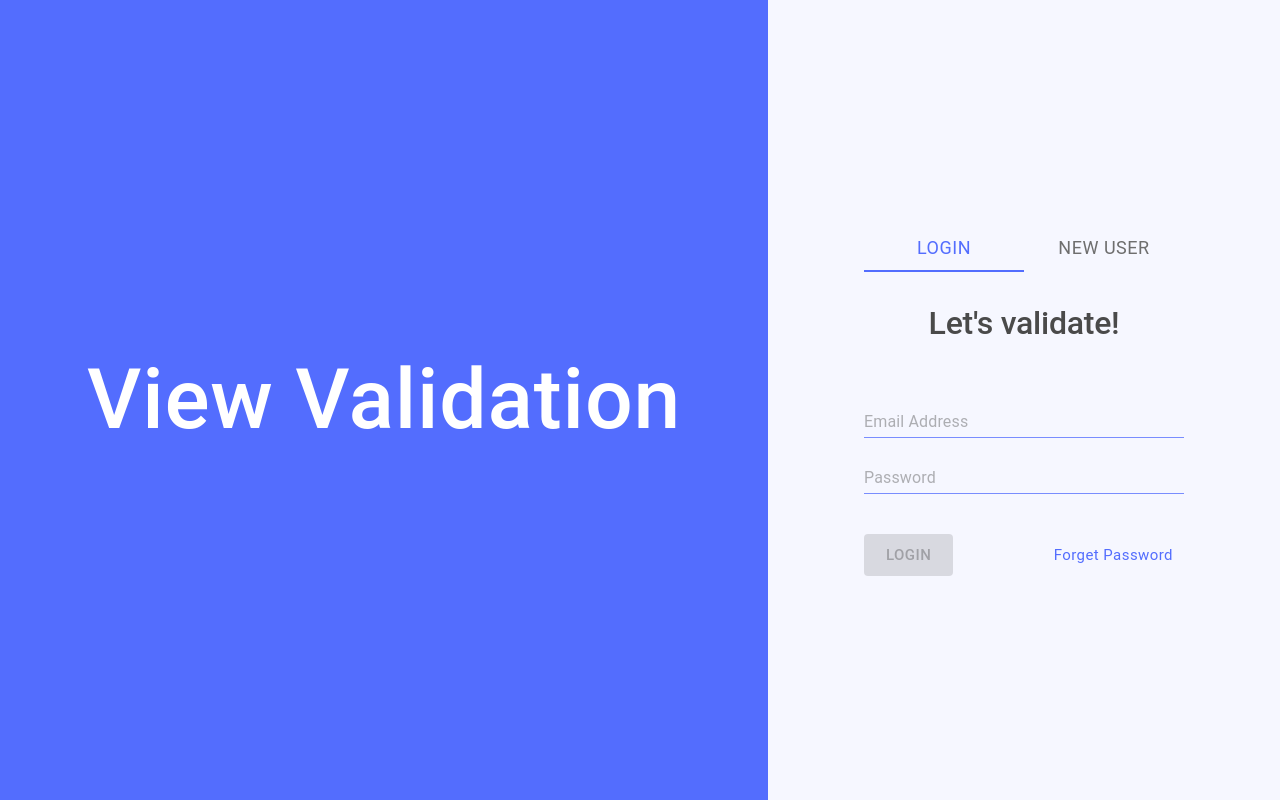
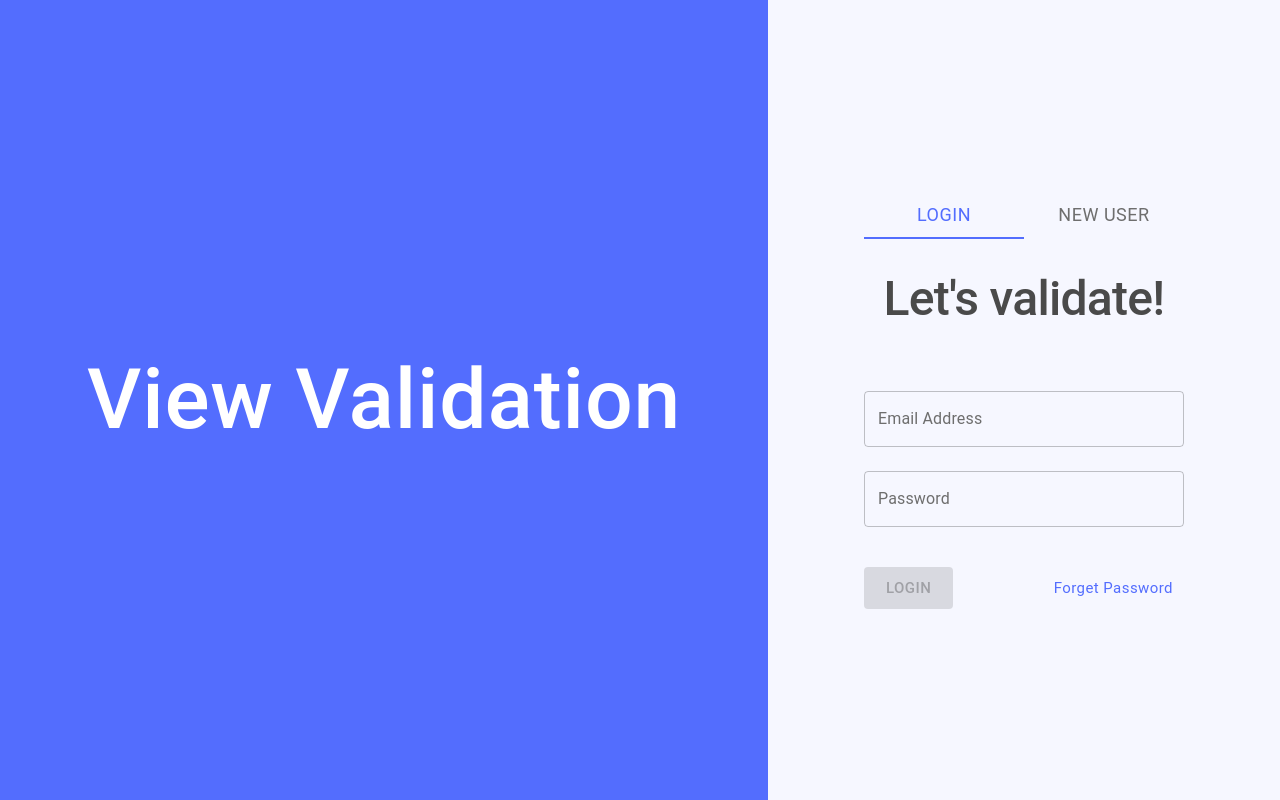
Before and after one commit to LiadKh/FDP, a React (Create React App) app in the folder client/: page /#/login in a window 1280 px wide. Built offline with nearby package versions, Linux system fonts and the light colour scheme.

Commit message:
login page submit

```diff
--- a/client/package.json
+++ b/client/package.json
@@ -16,6 +16,7 @@
     "@material-ui/core": "^4.8.2",
     "@material-ui/icons": "^4.5.1",
     "@material-ui/styles": "^4.8.2",
+    "axios": "^0.19.0",
     "classnames": "^2.2.6",
     "react": "^16.12.0",
     "react-dom": "^16.12.0",
--- a/client/src/context/AuthContext.jsx
+++ b/client/src/context/AuthContext.jsx
@@ -3,14 +3,19 @@ import React from 'react';
 var AuthStateContext = React.createContext();
 var AuthDispatchContext = React.createContext();
 
+const actions = {
+	LOGIN_SUCCESS: 'LOGIN_SUCCESS',
+	SIGN_OUT_SUCCESS: 'SIGN_OUT_SUCCESS',
+	LOGIN_FAILURE: 'LOGIN_FAILURE'
+};
 function authReducer(state, action) {
 	switch (action.type) {
-		case 'LOGIN_SUCCESS':
+		case actions.LOGIN_SUCCESS:
 			return {
 				...state,
 				isAuthenticated: true
 			};
-		case 'SIGN_OUT_SUCCESS':
+		case actions.SIGN_OUT_SUCCESS:
 			return {
 				...state,
 				isAuthenticated: false
@@ -51,28 +56,28 @@ function useAuthDispatch() {
 	return context;
 }
 
-export { AuthProvider, useAuthState, useAuthDispatch, loginAuth, signOut };
+export { AuthProvider, useAuthState, useAuthDispatch, loginUser, signOut };
 
 // ###########################################################
 
-function loginAuth(dispatch, login, password, history, setIsLoading, setError) {
+function loginUser(dispatch, email, password, history, setIsLoading, setError) {
 	setError(false);
 	setIsLoading(true);
 
-	if (!!login && !!password) {
+	if (!!email && !!password) {
 		setTimeout(() => {
 			localStorage.setItem('id_token', 1);
 			setError(null);
 			setIsLoading(false);
 			dispatch({
-				type: 'LOGIN_SUCCESS'
+				type: actions.LOGIN_SUCCESS
 			});
 
 			history.push('/app/dashboard');
 		}, 2000);
 	} else {
 		dispatch({
-			type: 'LOGIN_FAILURE'
+			type: actions.LOGIN_FAILURE
 		});
 		setError(true);
 		setIsLoading(false);
@@ -82,7 +87,7 @@ function loginAuth(dispatch, login, password, history, setIsLoading, setError) {
 function signOut(dispatch, history) {
 	localStorage.removeItem('id_token');
 	dispatch({
-		type: 'SIGN_OUT_SUCCESS'
+		type: actions.SIGN_OUT_SUCCESS
 	});
 	history.push('/login');
 }
--- a/client/src/index.jsx
+++ b/client/src/index.jsx
@@ -9,18 +9,18 @@ import Themes from './themes';
 import App from './components/app/App';
 import * as serviceWorker from './serviceWorker';
 import { LayoutProvider } from './context/LayoutContext';
-// import { AuthProvider } from './context/UserContext';
+import { AuthProvider } from './context/AuthContext';
 // import store from '../redux/store';
 
 ReactDOM.render(
 	// <Provider store={store}>
 	<LayoutProvider>
-		{/* <AuthProvider> */}
-		<ThemeProvider theme={Themes.default}>
-			<CssBaseline />
-			<App />
-		</ThemeProvider>
-		{/* </AuthProvider> */}
+		<AuthProvider>
+			<ThemeProvider theme={Themes.default}>
+				<CssBaseline />
+				<App />
+			</ThemeProvider>
+		</AuthProvider>
 	</LayoutProvider>,
 	// </Provider>
 	document.getElementById('root')
--- a/client/src/pages/login/Login.jsx
+++ b/client/src/pages/login/Login.jsx
@@ -10,27 +10,42 @@ import {
 	Fade
 } from '@material-ui/core';
 import { withRouter } from 'react-router-dom';
-import classnames from 'classnames';
 
 // styles
 import useStyles from './styles';
 
 // context
-// import { useUserDispatch, loginUser } from '../../context/UserContext';
+import { useAuthDispatch, loginUser } from '../../context/AuthContext';
 
 function Login(props) {
 	var classes = useStyles();
 
 	// global
-	// var userDispatch = useUserDispatch();
+	var userDispatch = useAuthDispatch();
 
 	// local
 	var [isLoading, setIsLoading] = useState(false);
 	var [error, setError] = useState(null);
 	var [activeTabId, setActiveTabId] = useState(0);
 	var [nameValue, setNameValue] = useState('');
-	var [loginValue, setLoginValue] = useState('');
+	var [emailValue, setEmailValue] = useState('');
 	var [passwordValue, setPasswordValue] = useState('');
+
+	function handleLoginSubmit(event) {
+		event.preventDefault();
+		// loginUser(
+		// 	userDispatch,
+		// 	loginValue,
+		// 	passwordValue,
+		// 	props.history,
+		// 	setIsLoading,
+		// 	setError
+		// );
+	}
+
+	function handleRegisterSubmit(event) {
+		event.preventDefault();
+	}
 
 	return (
 		<Grid container className={classes.container}>
@@ -54,62 +69,47 @@ function Login(props) {
 					{activeTabId === 0 ? (
 						// sign up form
 						<React.Fragment>
-							<Typography variant="h2" className={classes.greeting}>
+							<Typography variant="h1" className={classes.greeting}>
 								Let's validate!
 							</Typography>
 							<Fade in={error}>
-								<Typography color="secondary" className={classes.errorMessage}>
-									Something is wrong with your login or password :(
+								<Typography color="error" className={classes.errorMessage}>
+									Something is wrong with your email or password :(
 								</Typography>
 							</Fade>
+							<form onSubmit={handleLoginSubmit}>
 								<TextField
 									id="email"
-								InputProps={{
-									classes: {
-										underline: classes.textFieldUnderline,
-										input: classes.textField
-									}
-								}}
-								value={loginValue}
-								onChange={e => setLoginValue(e.target.value)}
+									value={emailValue}
+									onChange={e => setEmailValue(e.target.value)}
 									margin="normal"
-								placeholder="Email Address"
+									label="Email Address"
 									type="email"
 									fullWidth
+									variant="outlined"
 								/>
 								<TextField
 									id="password"
-								InputProps={{
-									classes: {
-										underline: classes.textFieldUnderline,
-										input: classes.textField
-									}
-								}}
 									value={passwordValue}
 									onChange={e => setPasswordValue(e.target.value)}
 									margin="normal"
-								placeholder="Password"
+									label="Password"
 									type="password"
 									fullWidth
+									variant="outlined"
 								/>
 								<div className={classes.formButtons}>
 									{isLoading ? (
-									<CircularProgress size={26} className={classes.loginLoader} />
+										<CircularProgress
+											size={26}
+											className={classes.loginLoader}
+										/>
 									) : (
 										<Button
+											type="submit"
 											disabled={
-											loginValue.length === 0 || passwordValue.length === 0
+												emailValue.length === 0 || passwordValue.length === 0
 											}
-										// onClick={() =>
-										// 	loginUser(
-										// 		userDispatch,
-										// 		loginValue,
-										// 		passwordValue,
-										// 		props.history,
-										// 		setIsLoading,
-										// 		setError
-										// 	)
-										// }
 											variant="contained"
 											color="primary"
 											size="large"
@@ -125,6 +125,7 @@ function Login(props) {
 										Forget Password
 									</Button>
 								</div>
+							</form>
 						</React.Fragment>
 					) : (
 						// register form
@@ -132,49 +133,41 @@ function Login(props) {
 							<Typography variant="h1" className={classes.greeting}>
 								Welcome!
 							</Typography>
-							<Typography variant="h2" className={classes.subGreeting}>
-								Create your account
+							<Typography variant="h5" className={classes.subGreeting}>
+								Enter your contact information
 							</Typography>
 							<Fade in={error}>
-								<Typography color="secondary" className={classes.errorMessage}>
-									Something is wrong with your login or password :(
+								<Typography color="error" className={classes.errorMessage}>
+									invalid email
 								</Typography>
 							</Fade>
+							<form onSubmit={handleRegisterSubmit}>
 								<TextField
 									id="name"
-								InputProps={{
-									classes: {
-										underline: classes.textFieldUnderline,
-										input: classes.textField
-									}
-								}}
 									value={nameValue}
 									onChange={e => setNameValue(e.target.value)}
 									margin="normal"
-								placeholder="Full Name"
-								type="email"
+									label="Full Name"
+									type="text"
 									fullWidth
+									variant="outlined"
 								/>
 								<TextField
 									id="email"
-								InputProps={{
-									classes: {
-										underline: classes.textFieldUnderline,
-										input: classes.textField
-									}
-								}}
-								value={loginValue}
-								onChange={e => setLoginValue(e.target.value)}
+									value={emailValue}
+									onChange={e => setEmailValue(e.target.value)}
 									margin="normal"
-								placeholder="Email Address"
+									label="Email Address"
 									type="email"
 									fullWidth
+									variant="outlined"
 								/>
 								<div className={classes.creatingButtonContainer}>
 									{isLoading ? (
 										<CircularProgress size={26} />
 									) : (
 										<Button
+											type="submit"
 											// onClick={() =>
 											// 	loginUser(
 											// 		userDispatch,
@@ -186,9 +179,7 @@ function Login(props) {
 											// 	)
 											// }
 											disabled={
-											loginValue.length === 0 ||
-											passwordValue.length === 0 ||
-											nameValue.length === 0
+												emailValue.length === 0 || nameValue.length === 0
 											}
 											size="large"
 											variant="contained"
@@ -196,10 +187,11 @@ function Login(props) {
 											fullWidth
 											className={classes.createAccountButton}
 										>
-										Create your account
+											Submit
 										</Button>
 									)}
 								</div>
+							</form>
 						</React.Fragment>
 					)}
 				</div>
--- a/client/src/pages/login/styles.js
+++ b/client/src/pages/login/styles.js
@@ -23,7 +23,7 @@ export default makeStyles(theme => ({
     [theme.breakpoints.down("md")]: {
       width: "50%",
     },
-    [theme.breakpoints.down("md")]: {
+    [theme.breakpoints.down("sm")]: {
       display: "none",
     },
   },
```
Also changed, not shown: client/src/themes/default.js (+4 -8 lines). Lines whose indentation alone changed are shown as unchanged.
